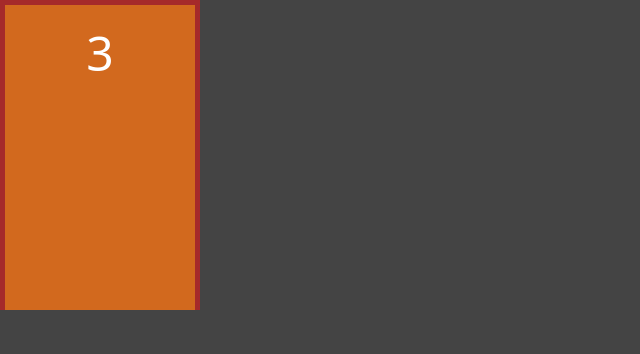
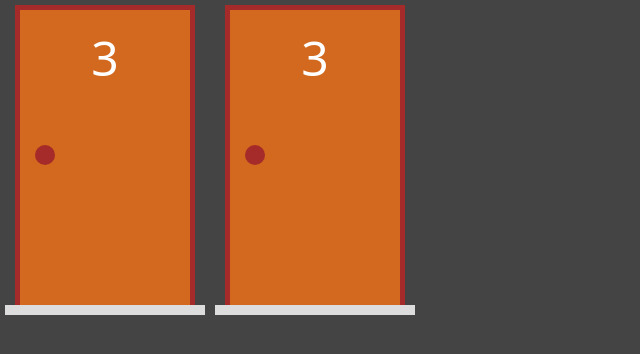
Before and after one commit to SamillyNunes/monty_hall, a Next.js app: page / in a window 1280 px wide. Shown: the top 354 px of the page, without its empty margins (0-640 px from the left). Built offline with nearby package versions, Linux system fonts and the light colour scheme.

Commit message:
ui: added door knob

```diff
--- a/src/components/Door.jsx
+++ b/src/components/Door.jsx
@@ -6,8 +6,10 @@
             <div className={styles.structure} >
                 <div className={styles.door} >
                     <div className={styles.number} >3</div>
+                    <div className={styles.knob} ></div>
                 </div>
             </div>
+            <div className={styles.floor} ></div>
         </div>
     );
 }
--- a/src/pages/index.tsx
+++ b/src/pages/index.tsx
@@ -6,7 +6,8 @@
 
 export default function Home() {
   return (
-    <div>
+    <div style={{display: "flex"}} >
+      <Door />
       <Door />
     </div>
   );
--- a/src/styles/Door.module.css
+++ b/src/styles/Door.module.css
@@ -5,7 +5,11 @@
 .area{
     width: var(--area-door-width);
     height: var(--area-door-height);
+    flex-direction: column;
+    align-items: center;
+    margin: 5px;
 
+    position: relative;
 }
 
 .structure{
@@ -13,6 +17,7 @@
     border-left: 5px solid brown;
     border-top: 5px solid brown;
     border-right: 5px solid brown;
+    width: 90%;
 }
 
 .door{
@@ -29,3 +34,22 @@
 .number{
     font-size: 3rem;
 }
+
+.floor{
+    height: 10px;
+    width: 100%;
+    background-color: #ddd;
+}
+
+.knob{
+    position: absolute;
+    top: calc(0.45* var(--area-door-height));
+    /* Para o align self funcionar, o importante eh que o pai seja flex */
+    align-self: flex-start;
+
+    height: 20px;
+    width: 20px;
+    border-radius: 10px;
+    background-color: brown;
+
+}
```
